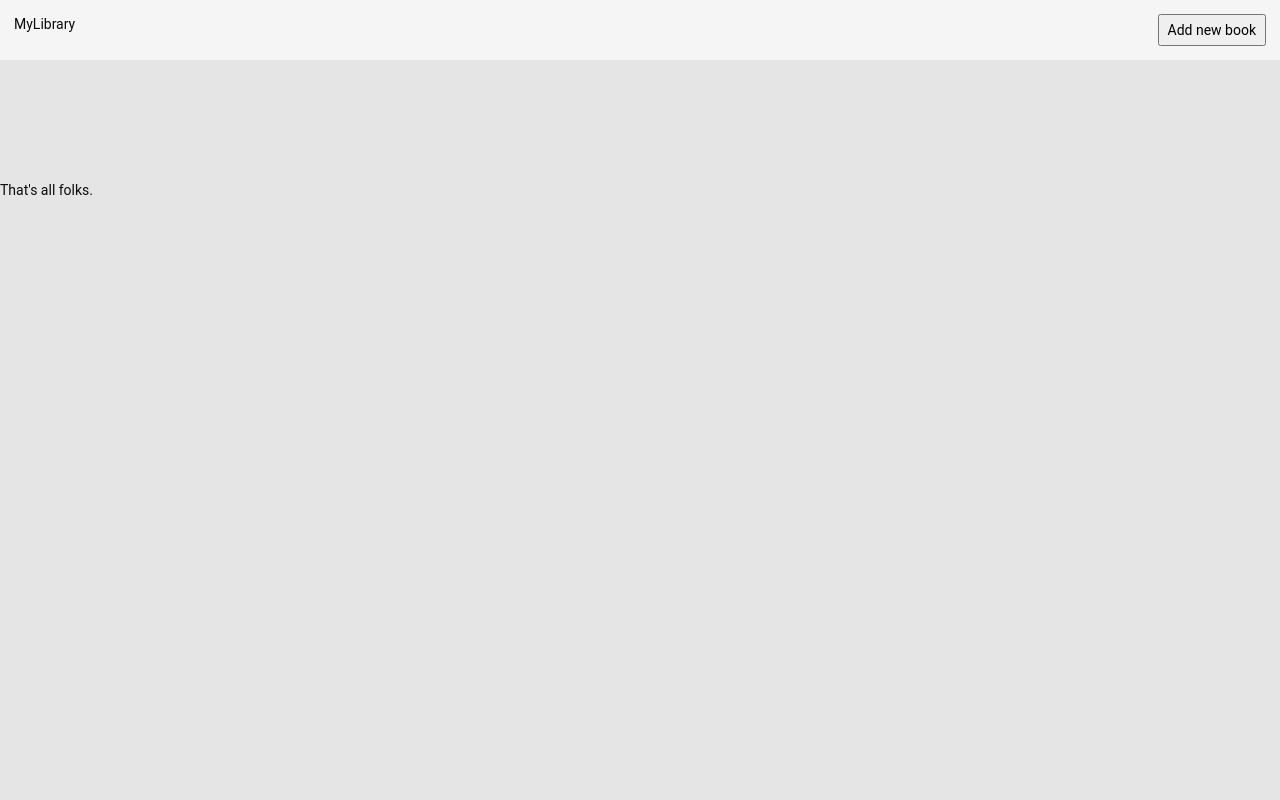
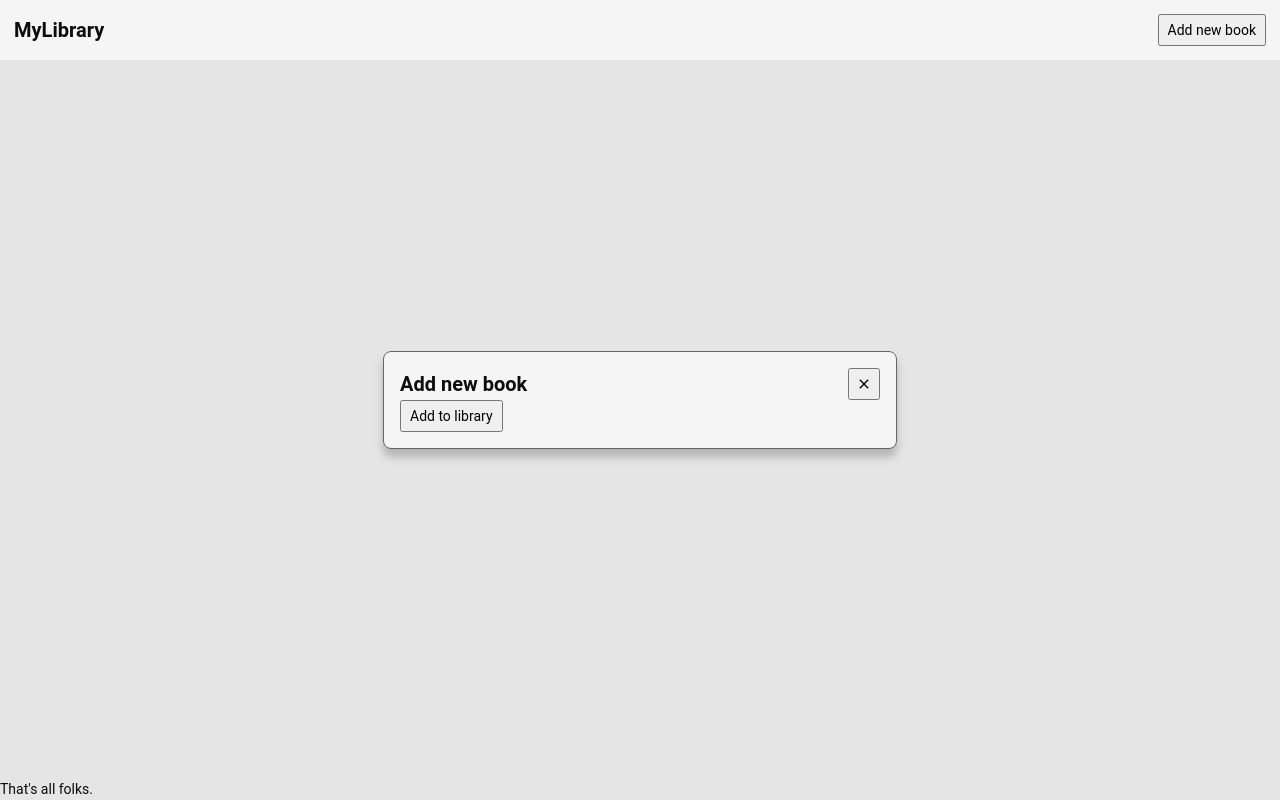
Before and after one commit to devebe/js-objects-odin, a plain HTML site: page index.html in a window 1280 px wide. Both pictures are taken after a click on the button "Add new book". Drawn offline with Linux system fonts and the light colour scheme.

Commit message:
Create Modal to show form in

```diff
--- a/index.html
+++ b/index.html
@@ -9,10 +9,22 @@
     <script defer src="index.js"></script>
 </head>
 <body>
+    <div id="modal">
+        <div id="modal-header">
+            <h3 id="modal-title">Add new book</h3>
+            <button id="close"><img src="./SVG/close_black_24dp.svg" alt="Close"></button>
+        </div>
+        <div id="modal-content">
+
+        </div>
+        <div id="modal-footer">
+            <button>Add to library</button>
+        </div>
+    </div>
     <div id="container">
         <nav>
-            <p id="logo">MyLibrary</p>
-            <button id="AddBook">Add new book</button>
+            <h2 id="logo">MyLibrary</h2>
+            <button id="add-book">Add new book</button>
         </nav>
         <main>
             <div id="main">
--- a/index.js
+++ b/index.js
@@ -55,6 +55,25 @@ function updateId(book) {
     }
 }
 
+
+let modal = document.getElementById('modal')
+function viewModal() {
+    modal.style.display = 'grid'
+    modal.style.gridTemplateRows = 'repeat(3, min-content)'
+}
+
+function closeModal() {
+    modal.style.display = 'none'
+}
+
+const showModal = document.getElementById('add-book')
+showModal.addEventListener('click', viewModal)
+
+const hideModal = document.getElementById('close')
+hideModal.addEventListener('click', closeModal)
+
+
+
 function addBooktoLibrary(book) {
     myLibrary.push(book)
     myLibrary.forEach((book) => {
@@ -73,10 +92,7 @@ function listenAfterDOMLoad() {
 
     buttons.forEach((button) => {
         button.addEventListener('click', (e) => {
-            let bookIndex = e.target.id
-            console.log("I am targeting the following id")
-            console.log(bookIndex)
-            removeBookfromLibrary(bookIndex)
+            removeBookfromLibrary(e.target.id)
             })
         }
     )
--- a/style.css
+++ b/style.css
@@ -20,10 +20,23 @@ body {
     margin: 0;
 }
 
+h2, h3 {
+    font-size: 20px;
+    margin: 0;
+}
+
+body {
+    display: grid;
+    width: 100%;
+    height: 100%;
+}
+
 #container {
     display: grid;
+    grid-template-rows: min-content 1fr min-content;
     grid-auto-rows: min-content;
     gap: 2rem;
+    height: 100vh;
 }
 
 nav {
@@ -31,6 +44,7 @@ nav {
     grid-template-columns: 1fr auto;
     background-color: var(--color-bg-1);
     padding: 1rem;
+    align-items: center;
 }
 
 #main {
@@ -66,10 +80,45 @@ nav {
     color: #656565;
 }
 
+#modal {
+    display: none;
+    width: clamp(360px, 100%, 480px);
+    align-self: center;
+    justify-self: center;
+    z-index: 1;
+    position: fixed;
+    background-color: #f5f5f5;
+    padding: 16px;
+    border: 1px solid #656565;
+    border-radius: 8px;
+    box-shadow: 0 8px 8px #b5b5b5 ;
+}
+
+#modal-header {
+    display: grid;
+    grid-template-columns: 1fr auto;
+    align-items: center;
+}
+
+img {
+    width: 16px;
+    height: 16px;
+    object-fit: cover;
+}
+
+button#close {
+    display: flex;
+    height: 32px;
+    width: 32px;
+    padding: 0;
+    align-items: center;
+    justify-content: center;
+}
+
 form {
     display: grid;
     grid-auto-rows: min-content;
-    width: clamp(360px, 100%, 480px);
+    width: clamp(320px, 100%, 480px);
     gap: 0.25rem;
     padding: 2rem;
     background-color: var(--color-bg-1);
```
Also changed, not shown: SVG/close_black_24dp.svg (added).
